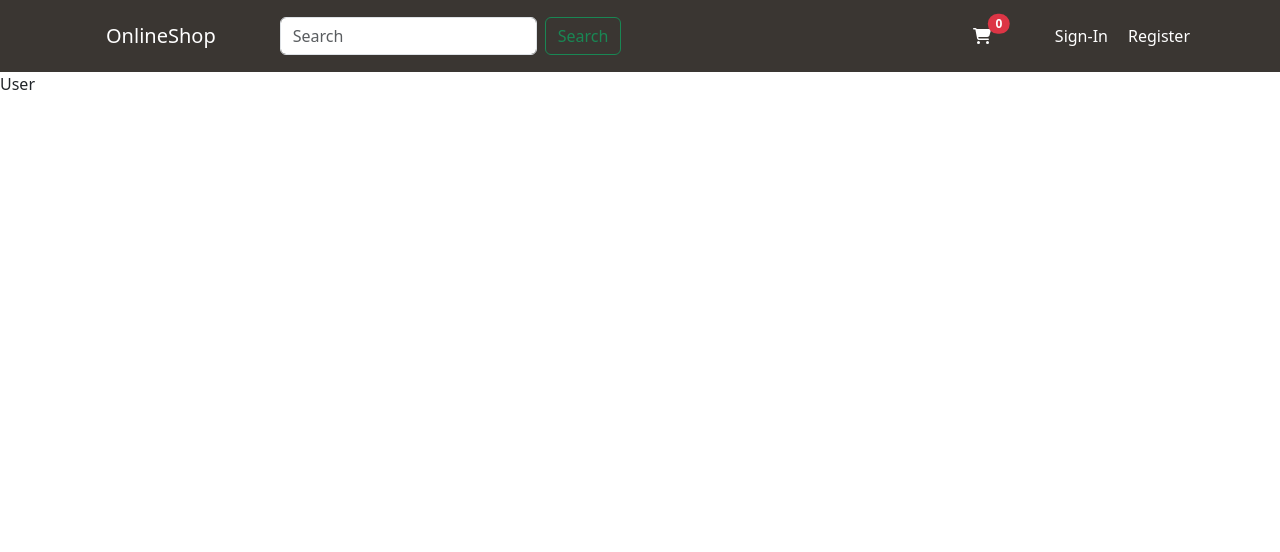
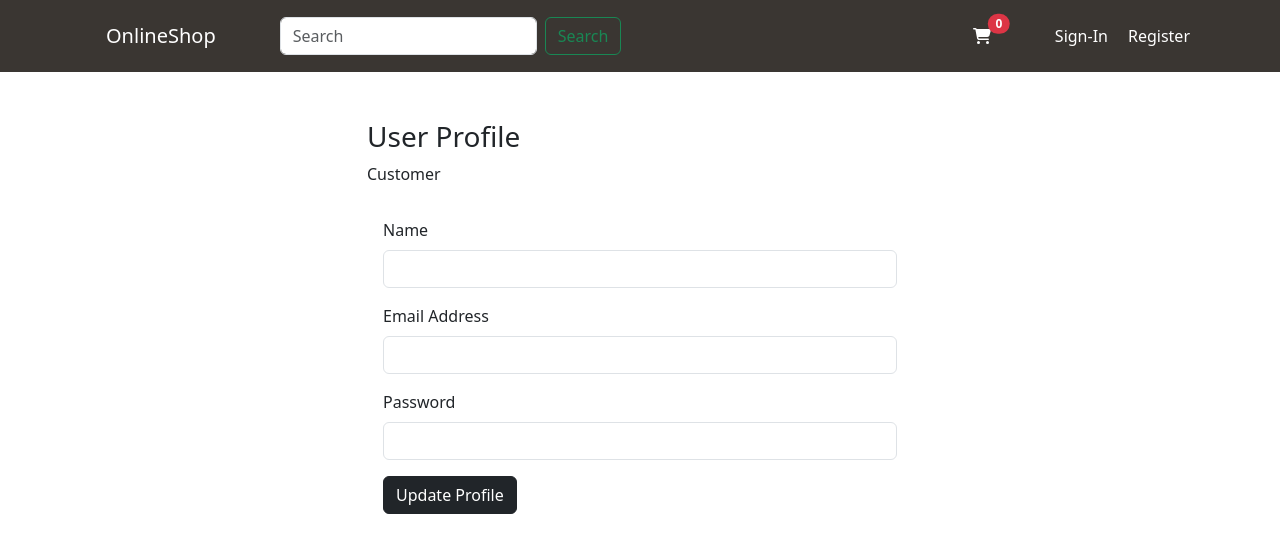
Before and after one commit to dandino4real/onlineShop, a React (Create React App) app: page /user/1 in a window 1280 px wide. Shown: the top 552 px of the page. Built offline with nearby package versions, Linux system fonts and the light colour scheme; no server answers.

Commit message:
modified userprofile

```diff
--- a/src/admin/list/UsersList.jsx
+++ b/src/admin/list/UsersList.jsx
@@ -5,14 +5,13 @@ import { Button, Stack, Divider } from "@mui/material";
 import { useNavigate } from "react-router-dom";
 
 import { useEffect } from "react";
-import { usersFetch } from "../../features/userSlice";
+import { userDelete, usersFetch } from "../../features/userSlice";
 
 export default function UsersList() {
   const navigate = useNavigate();
   const dispatch = useDispatch();
 
-  const { list } = useSelector((state) => state.users);
-  console.log(list)
+  const { list } = useSelector((state) => state.users)
 
   useEffect(() => {
     dispatch(usersFetch());
@@ -84,7 +83,7 @@ export default function UsersList() {
   ];
 
   const handleDelete = (id) => {
-    // dispatch(productsDelete(id));
+    dispatch(userDelete (id));
   };
 
   return (
--- a/src/details/userProfile.jsx
+++ b/src/details/userProfile.jsx
@@ -1,11 +1,197 @@
-import React from 'react'
+import axios from "axios";
+import React, { useEffect, useState } from "react";
+import { setHeaders, url } from "../features/api";
+import { useParams } from "react-router-dom";
+import { Form, Button } from "react-bootstrap";
+import Formcontainer from "../components/FormContainer";
+import { toast } from "react-toastify";
 
 const User = () => {
+  const params = useParams();
+
+  const [user, setUser] = useState({
+    name: "",
+    email: "",
+    isAdmin: false,
+    password: "",
+  });
+
+  const [loading, setLoading] = useState(false);
+  const [updating, setUpdating] = useState(false);
+
+  useEffect(() => {
+    setLoading(true);
+    const fetchData = async () => {
+      try {
+        const res = await axios.get(
+          `${url}/users/find/${params.id}`,
+          setHeaders()
+        );
+        setUser({
+          ...res.data,
+          password: "",
+        });
+      } catch (error) {
+        console.log(error);
+      }
+    };
+
+    fetchData();
+    setLoading(false);
+  }, [params.id]);
+
+  const submitHandler = async (e) => {
+    console.log('seeeeeennnnn')
+    e.preventDefault();
+    setUpdating(true);
+    try {
+      const res = await axios.put(
+        `${url}/users/${params.id}`,
+        {
+          ...user,
+        },
+        setHeaders()
+      );
+      setUser({ ...res.data, password: "" });
+      toast.success("Profile updated ...", {position: "top-right"})
+    } catch (error) {
+      console.log(error);
+    }
+    setUpdating(false);
+  };
+
   return (
-    <div>
-      User
-    </div>
-  )
-}
+    <>
+      {loading ? (
+        <p>loading...</p>
+      ) : (
+        <Formcontainer>
+          <h3>User Profile</h3>
+          {user.isAdmin ? <p>Admin</p> : <p>Customer</p>}
 
-export default User
+          <Form onSubmit={submitHandler} className=" p-3">
+            <Form.Group controlId="name" className="mb-3">
+              <Form.Label>Name</Form.Label>
+              <Form.Control
+                type="text"
+                name="name"
+                value={user.name}
+                onChange={(e) => setUser({ ...user, name: e.target.value })}
+              ></Form.Control>
+            </Form.Group>
+            <Form.Group controlId="email" className="mb-3">
+              <Form.Label>Email Address</Form.Label>
+              <Form.Control
+                type="email"
+                name="email"
+                value={user.email}
+                onChange={(e) => setUser({ ...user, email: e.target.value })}
+              ></Form.Control>
+            </Form.Group>
+            <Form.Group controlId="password" className="mb-3">
+              <Form.Label>Password</Form.Label>
+              <Form.Control
+                type="password"
+                name="password"
+                value={user.password}
+                onChange={(e) => setUser({ ...user, password: e.target.value })}
+              ></Form.Control>
+            </Form.Group>
+            <Button type="submit" variant="dark">
+              {updating ? "Updating" : "Update Profile"}
+            </Button>
+          </Form>
+        </Formcontainer>
+      )}
+    </>
+  );
+};
+
+export default User;
+
+
+
+// import axios from "axios";
+// import React, { useEffect, useState } from "react";
+// import { useParams } from "react-router-dom";
+// import { Form, Button } from "react-bootstrap";
+// import { toast } from "react-toastify";
+
+// const User = () => {
+//   const params = useParams();
+
+//   const [user, setUser] = useState({
+//     name: "",
+//     email: "",
+//     isAdmin: false,
+//   });
+
+//   const [loading, setLoading] = useState(true);
+//   const [updating, setUpdating] = useState(false);
+
+//   useEffect(() => {
+//     const fetchData = async () => {
+//       try {
+//         const response = await axios.get(`/users/find/${params.id}`);
+//         setUser(response.data);
+//       } catch (error) {
+//         console.log(error);
+//       } finally {
+//         setLoading(false);
+//       }
+//     };
+
+//     fetchData();
+//   }, [params.id]);
+
+//   const submitHandler = async (e) => {
+//     e.preventDefault();
+//     setUpdating(true);
+//     try {
+//       const response = await axios.put(`/users/${params.id}`, user);
+//       setUser(response.data);
+//       toast.success("Profile updated...", { position: "top-right" });
+//     } catch (error) {
+//       console.log(error);
+//       toast.error("Failed to update profile.", { position: "top-right" });
+//     } finally {
+//       setUpdating(false);
+//     }
+//   };
+
+//   if (loading) {
+//     return <p>Loading...</p>;
+//   }
+
+//   return (
+//     <div>
+//       <h3>User Profile</h3>
+//       {user.isAdmin ? <p>Admin</p> : <p>Customer</p>}
+//       <Form onSubmit={submitHandler} className="p-3">
+//         <Form.Group controlId="name" className="mb-3">
+//           <Form.Label>Name</Form.Label>
+//           <Form.Control
+//             type="text"
+//             name="name"
+//             value={user.name}
+//             onChange={(e) => setUser({ ...user, name: e.target.value })}
+//           />
+//         </Form.Group>
+//         <Form.Group controlId="email" className="mb-3">
+//           <Form.Label>Email Address</Form.Label>
+//           <Form.Control
+//             type="email"
+//             name="email"
+//             value={user.email}
+//             onChange={(e) => setUser({ ...user, email: e.target.value })}
+//           />
+//         </Form.Group>
+//         <Button type="submit" variant="dark">
+//           {updating ? "Updating" : "Update Profile"}
+//         </Button>
+//       </Form>
+//     </div>
+//   );
+// };
+
+// export default User;
--- a/src/features/userSlice.js
+++ b/src/features/userSlice.js
@@ -47,17 +47,18 @@ const usersSlice = createSlice({
       state.status = "rejected";
     },
     [userDelete.pending]: (state, action) => {
-      state.status = "pending";
+      state.deleteStatus = "pending";
     },
     [userDelete.fulfilled]: (state, action) => {
-      const updatedusers = state.list.map((user) =>
-        user._id === action.payload._id ? action.payload : user
+      const newList = state.list.filter((user) =>
+        user._id !== action.payload._id
       );
-      state.list = updatedusers;
-      state.status = "success";
+      state.list = newList;
+      state.deleteStatus = "success";
+      toast.error("User Deleted!", {position: "bottom-left"})
     },
     [userDelete.rejected]: (state, action) => {
-      state.status = "rejected";
+      state.deleteStatus = "rejected";
     },
   },
 });
--- a/src/pages/CheckoutSuccess.jsx
+++ b/src/pages/CheckoutSuccess.jsx
@@ -18,7 +18,7 @@ const CheckoutSuccess = () => {
 
   return (
     <Container className="text-center my-5">
-      <Row><Col className="fs-2">Checkout Successful</Col></Row>
+      <Row variant="success" className="mb-3"><Col className="fs-2">Checkout Successful</Col></Row>
       <Row><Col>Your order might take some time to process.</Col></Row>
       <Row><Col>Check your order status at your profile after about 10mins.</Col></Row>
       <Row><Col> Incase of any inqueries contact the support at{" "}<strong>support@onlineshop.com</strong></Col></Row>
```
